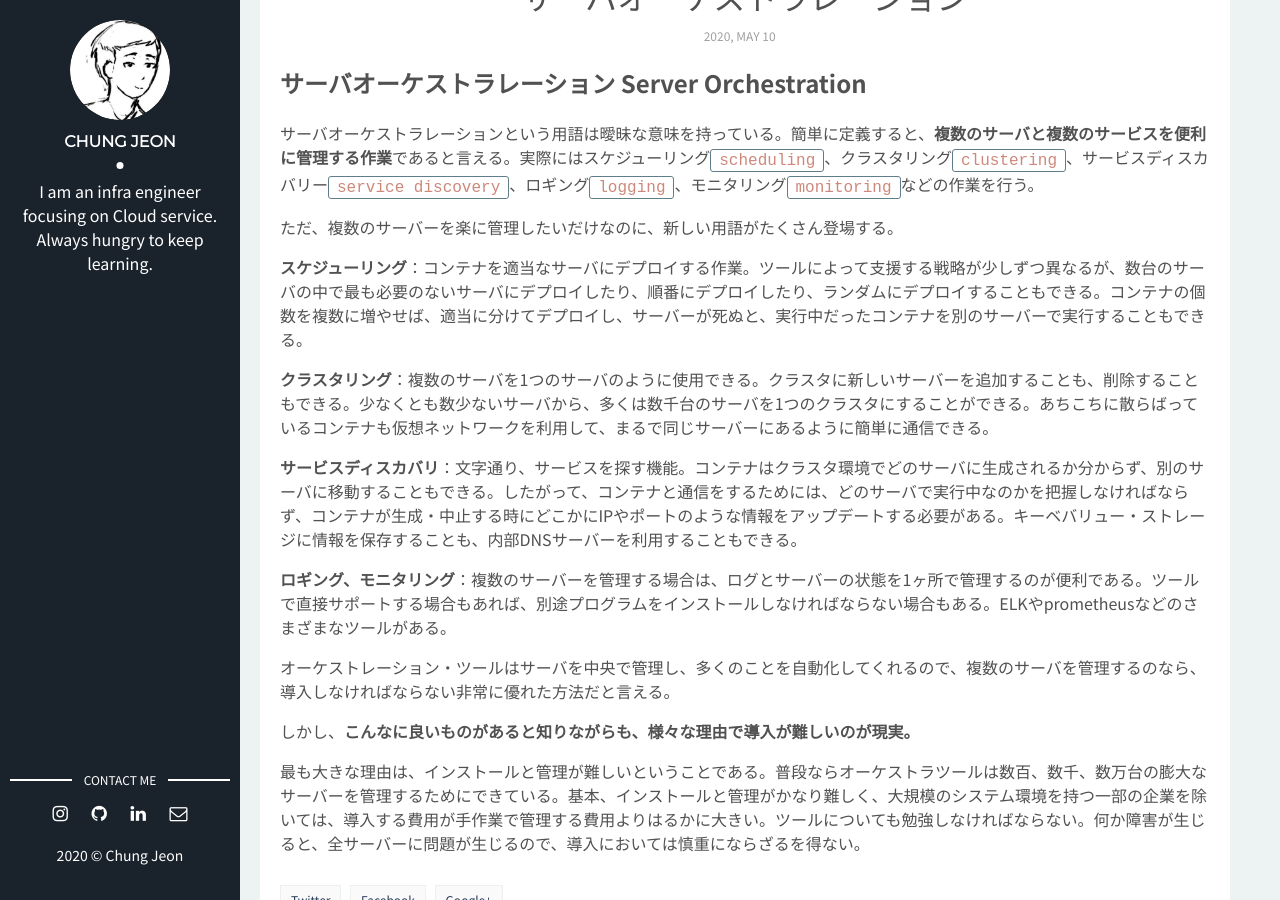
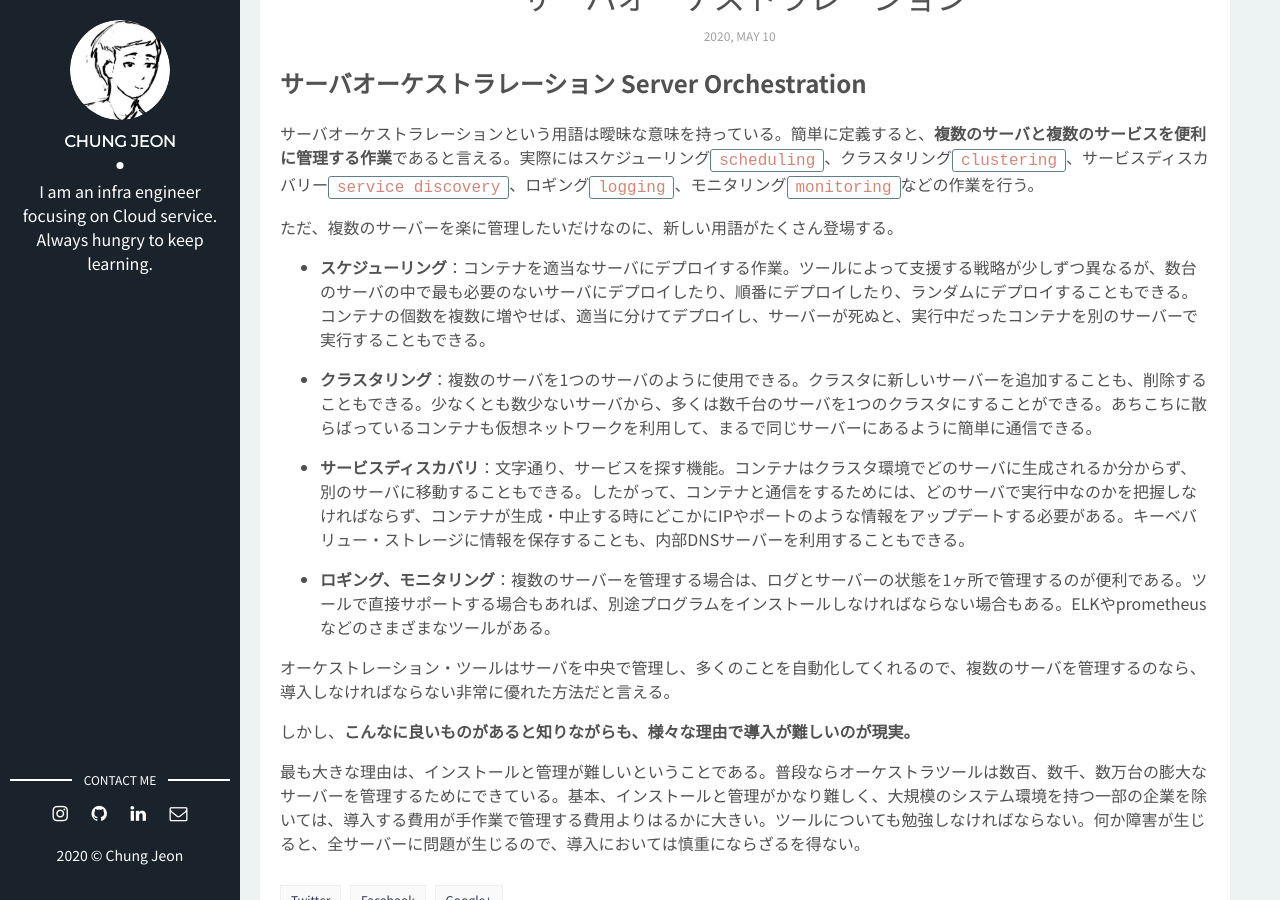
Before and after one commit to C4stleB/c4stleb.github.io, a Jekyll site: the page built from _posts/2020-05-10-orchestration.md, in a window 1280 px wide and 900 px high, scrolled down 570 px. Built offline with Jekyll 4.4.1, drawn with Linux system fonts in a browser that asks for light colours; comment, search, counter and statistics services are not loaded.

```diff
--- a/_posts/2020-05-10-orchestration.md
+++ b/_posts/2020-05-10-orchestration.md
@@ -11,13 +11,13 @@ img: docker-swarm-gonkar-it-security.png
 
 ただ、複数のサーバーを楽に管理したいだけなのに、新しい用語がたくさん登場する。
 
-**スケジューリング**：コンテナを適当なサーバにデプロイする作業。ツールによって支援する戦略が少しずつ異なるが、数台のサーバの中で最も必要のないサーバにデプロイしたり、順番にデプロイしたり、ランダムにデプロイすることもできる。コンテナの個数を複数に増やせば、適当に分けてデプロイし、サーバーが死ぬと、実行中だったコンテナを別のサーバーで実行することもできる。
+- **スケジューリング**：コンテナを適当なサーバにデプロイする作業。ツールによって支援する戦略が少しずつ異なるが、数台のサーバの中で最も必要のないサーバにデプロイしたり、順番にデプロイしたり、ランダムにデプロイすることもできる。コンテナの個数を複数に増やせば、適当に分けてデプロイし、サーバーが死ぬと、実行中だったコンテナを別のサーバーで実行することもできる。
 
-**クラスタリング**：複数のサーバを1つのサーバのように使用できる。クラスタに新しいサーバーを追加することも、削除することもできる。少なくとも数少ないサーバから、多くは数千台のサーバを1つのクラスタにすることができる。あちこちに散らばっているコンテナも仮想ネットワークを利用して、まるで同じサーバーにあるように簡単に通信できる。
+- **クラスタリング**：複数のサーバを1つのサーバのように使用できる。クラスタに新しいサーバーを追加することも、削除することもできる。少なくとも数少ないサーバから、多くは数千台のサーバを1つのクラスタにすることができる。あちこちに散らばっているコンテナも仮想ネットワークを利用して、まるで同じサーバーにあるように簡単に通信できる。
 
-**サービスディスカバリ**：文字通り、サービスを探す機能。コンテナはクラスタ環境でどのサーバに生成されるか分からず、別のサーバに移動することもできる。したがって、コンテナと通信をするためには、どのサーバで実行中なのかを把握しなければならず、コンテナが生成・中止する時にどこかにIPやポートのような情報をアップデートする必要がある。キーベバリュー・ストレージに情報を保存することも、内部DNSサーバーを利用することもできる。
+- **サービスディスカバリ**：文字通り、サービスを探す機能。コンテナはクラスタ環境でどのサーバに生成されるか分からず、別のサーバに移動することもできる。したがって、コンテナと通信をするためには、どのサーバで実行中なのかを把握しなければならず、コンテナが生成・中止する時にどこかにIPやポートのような情報をアップデートする必要がある。キーベバリュー・ストレージに情報を保存することも、内部DNSサーバーを利用することもできる。
 
-**ロギング、モニタリング**：複数のサーバーを管理する場合は、ログとサーバーの状態を1ヶ所で管理するのが便利である。ツールで直接サポートする場合もあれば、別途プログラムをインストールしなければならない場合もある。ELKやprometheusなどのさまざまなツールがある。
+- **ロギング、モニタリング**：複数のサーバーを管理する場合は、ログとサーバーの状態を1ヶ所で管理するのが便利である。ツールで直接サポートする場合もあれば、別途プログラムをインストールしなければならない場合もある。ELKやprometheusなどのさまざまなツールがある。
 
 オーケストレーション・ツールはサーバを中央で管理し、多くのことを自動化してくれるので、複数のサーバを管理するのなら、導入しなければならない非常に優れた方法だと言える。
 
```
Also changed, not shown: _posts/2020-05-24-ldap.md (+2 -2 lines).
